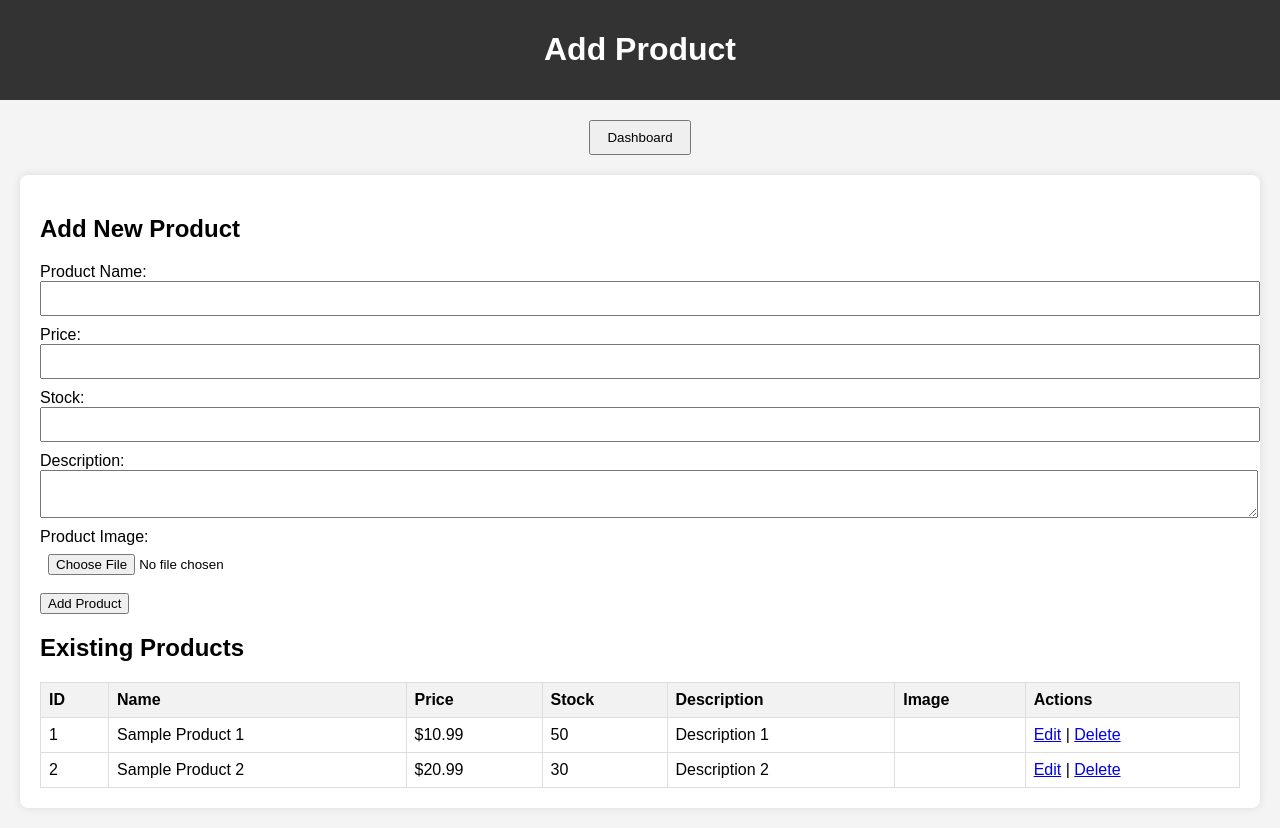
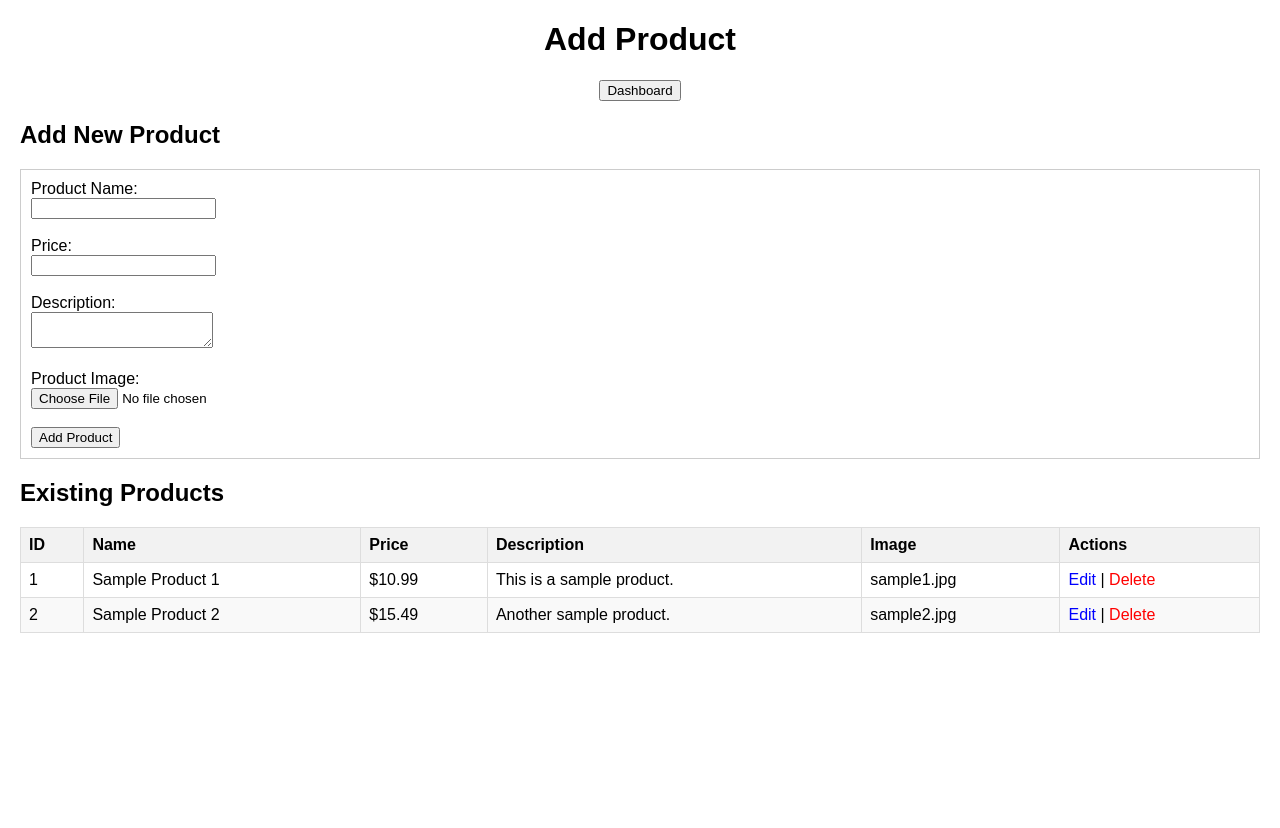
Before and after one commit to MingLH/sarawak_scents, a PHP site: page /admin/add_product.php in a window 1280 px wide. After the commit the page ends 633 px from the top, so only its background shows below. Run offline with PHP 8.4, Linux system fonts and the light colour scheme.

Commit message:
admin add product logic

```diff
--- a/admin/add_product.php
+++ b/admin/add_product.php
@@ -1,186 +1,195 @@
 <?php
-/*session_start();
-if (!isset($_SESSION['loggedin']) || $_SESSION['loggedin'] !== true) {
-    header("Location: login.php");
-    exit();
-}*/
+// Start PHP session to maintain product data across requests (placeholder for database)
 
-// Placeholder for products (replace with database later)
-$products = [
-    ['id' => 1, 'name' => 'Sample Product 1', 'price' => 10.99, 'stock' => 50, 'description' => 'Description 1', 'image' => ''],
-    ['id' => 2, 'name' => 'Sample Product 2', 'price' => 20.99, 'stock' => 30, 'description' => 'Description 2', 'image' => ''],
+//session_start(); to test the logic enable this line
+
+// Initialize products array because not yet have database table
+if (!isset($_SESSION['products'])) {
+    $_SESSION['products'] = [
+        [
+            'id' => 1,
+            'name' => 'Sample Product 1',
+            'price' => 10.99,
+            'description' => 'This is a sample product.',
+            'image' => 'sample1.jpg'
+        ],
+        [
+            'id' => 2,
+            'name' => 'Sample Product 2',
+            'price' => 15.49,
+            'description' => 'Another sample product.',
+            'image' => 'sample2.jpg'
+        ]
     ];
+}
 
-$message = '';
+// Function to get next product ID (simulates auto-increment in database)
+function getNextId() {
+    $maxId = 0;
+    foreach ($_SESSION['products'] as $product) {
+        if ($product['id'] > $maxId) {
+            $maxId = $product['id'];
+        }
+    }
+    return $maxId + 1;
+}
 
-if ($_SERVER['REQUEST_METHOD'] == 'POST') {
-    // Handle form submission for adding product
-    $name = $_POST['name'];
-    $price = $_POST['price'];
-    $stock = $_POST['stock'];
-    $description = $_POST['description'];
+// Handle form submission for adding or editing a product
+if ($_SERVER['REQUEST_METHOD'] === 'POST') {
+    $name = $_POST['name'] ?? '';
+    $price = $_POST['price'] ?? '';
+    $description = $_POST['description'] ?? '';
     $image = '';
 
-    // Handle image upload
-    if (isset($_FILES['image']) && $_FILES['image']['error'] == 0) {
-        $uploadDir = 'uploads/';
-        if (!is_dir($uploadDir)) {
-            mkdir($uploadDir, 0777, true);
-        }
-        $imageName = basename($_FILES['image']['name']);
-        $imagePath = $uploadDir . $imageName;
-        if (move_uploaded_file($_FILES['image']['tmp_name'], $imagePath)) {
-            $image = $imagePath;
+    // Placeholder image upload logic
+    if (isset($_FILES['image']) && $_FILES['image']['error'] === UPLOAD_ERR_OK) {
+        $uploadDir = 'uploads/'; // Placeholder directory
+        $uploadFile = $uploadDir . basename($_FILES['image']['name']);
+        if (move_uploaded_file($_FILES['image']['tmp_name'], $uploadFile)) {
+            $image = $_FILES['image']['name']; // Store filename (in real DB, store path)
+        } else {
+            // Handle upload error (placeholder)
+            $image = 'default.jpg';
         }
     }
 
-    // Placeholder: Add to array (replace with database insert)
-    $newId = count($products) + 1;
-    $products[] = ['id' => $newId, 'name' => $name, 'price' => $price, 'stock' => $stock, 'description' => $description, 'image' => $image];
-    $message = 'Product added successfully!';
+    if (isset($_POST['edit_id'])) {
+        // Edit existing product
+        $editId = (int)$_POST['edit_id'];
+        foreach ($_SESSION['products'] as &$product) {
+            if ($product['id'] === $editId) {
+                $product['name'] = $name;
+                $product['price'] = (float)$price;
+                $product['description'] = $description;
+                if ($image) $product['image'] = $image;
+                break;
+            }
+        }
+    } else {
+        // Add new product
+        $newProduct = [
+            'id' => getNextId(),
+            'name' => $name,
+            'price' => (float)$price,
+            'description' => $description,
+            'image' => $image ?: 'default.jpg'
+        ];
+        $_SESSION['products'][] = $newProduct;
     }
 
-// Handle delete (placeholder)
+    // Redirect to avoid form resubmission
+    header('Location: ' . $_SERVER['PHP_SELF']);
+    exit;
+}
+
+// Handle delete request via GET
 if (isset($_GET['delete'])) {
-    $id = $_GET['delete'];
-    // Placeholder: Remove from array (replace with database delete)
-    $products = array_filter($products, function($product) use ($id) {
-        return $product['id'] != $id;
+    $deleteId = (int)$_GET['delete'];
+    $_SESSION['products'] = array_filter($_SESSION['products'], function($product) use ($deleteId) {
+        return $product['id'] !== $deleteId;
     });
-    $message = 'Product deleted successfully!';
+    // Redirect to avoid URL manipulation issues
+    header('Location: ' . $_SERVER['PHP_SELF']);
+    exit;
+}
+
+// Handle edit request via GET (populate form)
+$editProduct = null;
+if (isset($_GET['edit'])) {
+    $editId = (int)$_GET['edit'];
+    foreach ($_SESSION['products'] as $product) {
+        if ($product['id'] === $editId) {
+            $editProduct = $product;
+            break;
+        }
+    }
 }
 ?>
+
 <!DOCTYPE html>
 <html lang="en">
 <head>
     <meta charset="UTF-8">
     <meta name="viewport" content="width=device-width, initial-scale=1.0">
-    <title>Add Product</title>
+    <title>Add Product - Admin Module</title>
     <style>
-        body {
-            font-family: Arial, sans-serif;
-            margin: 0;
-            padding: 0;
-            background-color: #f4f4f4;
-        }
-
-        .header {
-            background-color: #333;
-            color: white;
-            padding: 10px;
-            text-align: center;
-        }
-
-        .nav {
-            margin: 20px;
-            text-align: center;
-        }
-
-        .nav button {
-            padding: 8px 16px;
-            margin: 0 10px;
-            cursor: pointer;
-        }
-
-        .container {
-            max-width: 1200px;
-            margin: 20px auto;
-            padding: 20px;
-            background-color: white;
-            border-radius: 8px;
-            box-shadow: 0 0 10px rgba(0,0,0,0.1);
-        }
-
-        form {
-            margin-bottom: 20px;
-        }
-
-        form input, form textarea {
-            display: block;
-            width: 100%;
-            margin-bottom: 10px;
-            padding: 8px;
-        }
-
-        table {
-            width: 100%;
-            border-collapse: collapse;
-            margin-top: 20px;
-        }
-
-        th, td {
-            border: 1px solid #ddd;
-            padding: 8px;
-            text-align: left;
-        }
-
-        th {
-            background-color: #f2f2f2;
-        }
-
-        .message {
-            color: green;
-            margin-bottom: 20px;
-        }
+        body { font-family: Arial, sans-serif; margin: 20px; }
+        form { margin-bottom: 20px; border: 1px solid #ccc; padding: 10px; }
+        table { border-collapse: collapse; width: 100%; }
+        th, td { border: 1px solid #ddd; padding: 8px; text-align: left; }
+        th { background-color: #f2f2f2; }
+        tr:nth-child(even) { background-color: #f9f9f9; }
+        tr:hover { background-color: #f5f5f5; }
+        .edit-link, .delete-link { color: blue; text-decoration: none; }
+        .delete-link { color: red; }
+        .header { margin: 20px; text-align: center; }
+        .nav { margin: 20px; text-align: center; }
     </style>
 </head>
 <body>
+
     <div class="header">
         <h1>Add Product</h1>
     </div>
+
     <div class="nav">
         <button onclick="window.location.href='dashboard.php'">Dashboard</button>
     </div>
-    <div class="container">
-        <h2>Add New Product</h2>
-        <?php if ($message): ?>
-            <div class="message"><?php echo $message; ?></div>
+
+    <!-- Form for adding or editing a product -->
+    <h2><?php echo $editProduct ? 'Edit Product' : 'Add New Product'; ?></h2>
+
+    <form action="" method="post" enctype="multipart/form-data">
+        <?php if ($editProduct): ?>
+            <input type="hidden" name="edit_id" value="<?php echo $editProduct['id']; ?>">
         <?php endif; ?>
-        <form action="add_product.php" method="post" enctype="multipart/form-data">
-            <label for="name">Product Name:</label>
-            <input type="text" id="name" name="name" required>
+        <label for="name">Product Name:</label><br>
+        <input type="text" id="name" name="name" value="<?php echo $editProduct['name'] ?? ''; ?>" required><br><br>
 
-            <label for="price">Price:</label>
-            <input type="number" id="price" name="price" step="0.01" required>
+        <label for="price">Price:</label><br>
+        <input type="number" id="price" name="price" step="0.01" value="<?php echo $editProduct['price'] ?? ''; ?>" required><br><br>
 
-            <label for="stock">Stock:</label>
-            <input type="number" id="stock" name="stock" required>
+        <label for="description">Description:</label><br>
+        <textarea id="description" name="description" required><?php echo $editProduct['description'] ?? ''; ?></textarea><br><br>
 
-            <label for="description">Description:</label>
-            <textarea id="description" name="description" required></textarea>
+        <label for="image">Product Image:</label><br>
+        <input type="file" id="image" name="image" accept="image/*"><br><br>
 
-            <label for="image">Product Image:</label>
-            <input type="file" id="image" name="image" accept="image/*">
-
-            <button type="submit">Add Product</button>
+        <button type="submit"><?php echo $editProduct ? 'Update Product' : 'Add Product'; ?></button>
     </form>
 
+    <!-- Display existing products in a table -->
     <h2>Existing Products</h2>
+    <?php if (empty($_SESSION['products'])): ?>
+        <p>No products found.</p>
+    <?php else: ?>
         <table>
+            <thead>
                 <tr>
                     <th>ID</th>
                     <th>Name</th>
                     <th>Price</th>
-                <th>Stock</th>
                     <th>Description</th>
                     <th>Image</th>
                     <th>Actions</th>
                 </tr>
-            <?php foreach ($products as $product): ?>
+            </thead>
+            <tbody>
+                <?php foreach ($_SESSION['products'] as $product): ?>
                     <tr>
                         <td><?php echo $product['id']; ?></td>
                         <td><?php echo htmlspecialchars($product['name']); ?></td>
                         <td>$<?php echo number_format($product['price'], 2); ?></td>
-                    <td><?php echo $product['stock']; ?></td>
                         <td><?php echo htmlspecialchars($product['description']); ?></td>
-                    <td><?php if ($product['image']): ?><img src="<?php echo $product['image']; ?>" width="50"><?php endif; ?></td>
+                        <td><?php echo htmlspecialchars($product['image']); ?></td>
                         <td>
-                        <a href="add_product.php?edit=<?php echo $product['id']; ?>">Edit</a> |
-                        <a href="add_product.php?delete=<?php echo $product['id']; ?>" onclick="return confirm('Are you sure?')">Delete</a>
+                            <a href="?edit=<?php echo $product['id']; ?>" class="edit-link">Edit</a> |
+                            <a href="?delete=<?php echo $product['id']; ?>" class="delete-link" onclick="return confirm('Are you sure you want to delete this product?');">Delete</a>
                         </td>
                     </tr>
                 <?php endforeach; ?>
+            </tbody>
         </table>
-    </div>
+    <?php endif; ?>
 </body>
 </html>
```
Lines whose indentation alone changed are shown as unchanged.
